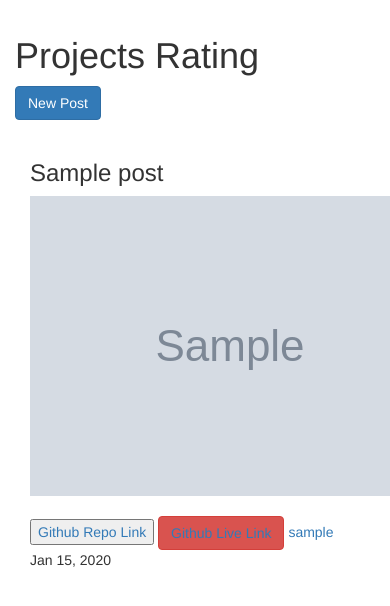
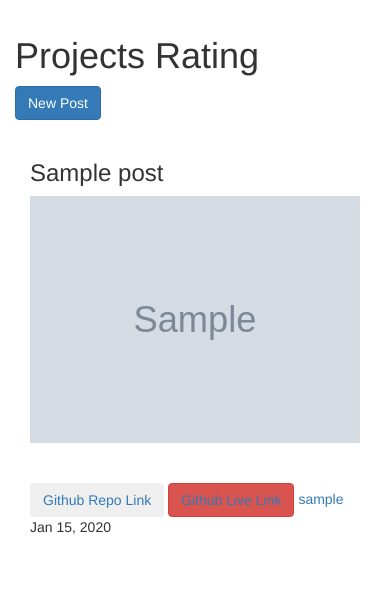
Before and after one commit to dennis027/Projects-Rating, a Django app: page / in a window 390 px wide; the page is wider, and only the part inside the window is pictured. Shown: the part 143-749 px from the top of that part. Run offline with Django 3.2, Linux system fonts and the light colour scheme; a user stored in the database is signed in; tables that the repository leaves empty hold one stand-in row (values such as "Sample post"); grey boxes marked "Sample" are stand-in pictures; some libraries are stand-ins or nearby versions.

Commit message:
adding a img responsive css

```diff
--- a/projects/templates/index.html
+++ b/projects/templates/index.html
@@ -16,11 +16,18 @@
 
                         <h3>{{ post.title }}</h3>
                         {% if post.image %}
-                        <img src="{{ post.image.url }}" >
+                        <img src="{{ post.image.url }}" class="img-responsive" alt="" >
+                        <style>
+                            .img-responsive {
+                              width: 100%;
+                              height: auto;
+                            }
+                            </style>
                         {% endif %}
+
                         <br><br>
 
-                        <button type="button" "btn btn-light"><a href="{{ post.url }}">Github Repo Link</a></button>
+                        <button type="button" class="btn btn-light"><a href="{{ post.url }}">Github Repo Link</a></button>
                         <button type="button" class="btn btn-danger"><a href="{{ post.live }}">Github Live Link</a></button>
 
 
--- a/static/css/base.css
+++ b/static/css/base.css
@@ -4,3 +4,9 @@ a{
 h4{
     color: blue;
 }
+.image-responsive{
+
+        width: 100%;
+        height: auto;
+
+}
```
Also changed, not shown: projects/templates/posts/search.html (+8 -2 lines).
